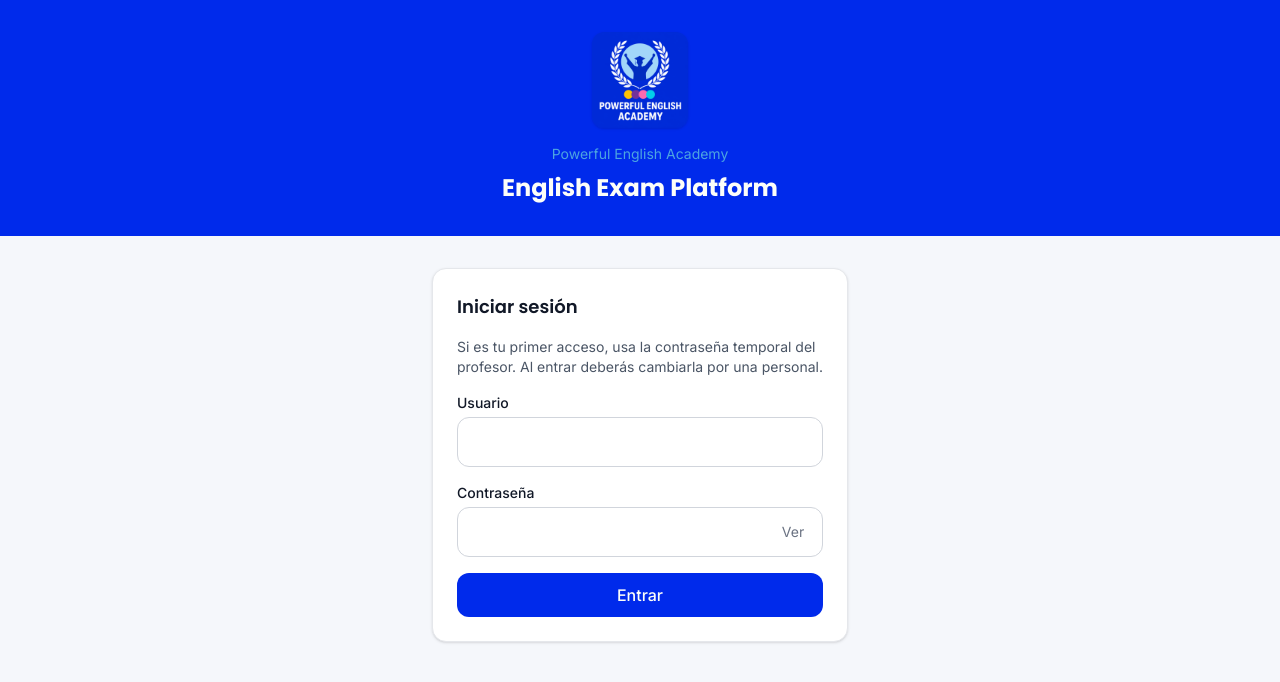
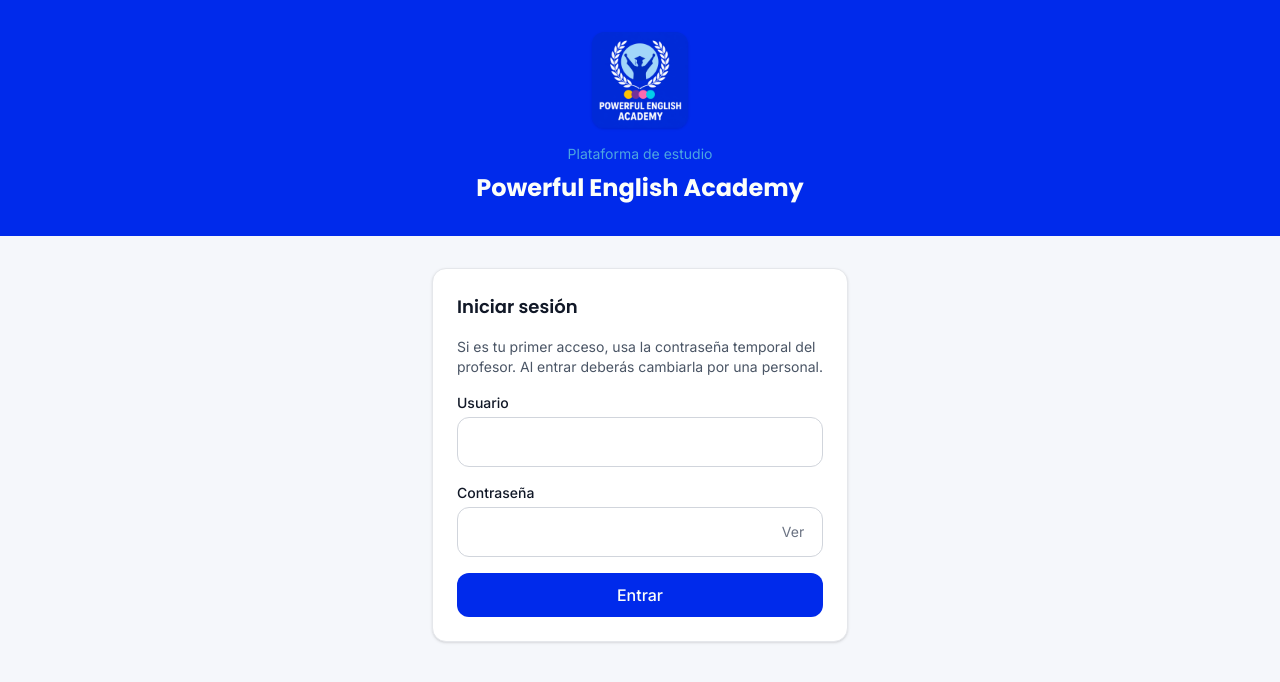
Before and after one commit to CLOG-U/simulador_ingles, a React (Vite) app in the folder frontend/: page /login in a window 1280 px wide. Shown: the top 682 px of the page. Built offline with nearby package versions, Linux system fonts and the light colour scheme; no server answers.

Commit message:
Mostrar solo plataforma de estudio y nombre de la academia en el header.

```diff
--- a/frontend/src/components/AppShell.tsx
+++ b/frontend/src/components/AppShell.tsx
@@ -11,7 +11,7 @@
   wide?: boolean;
 }
 
-export function AppShell({ title, children, nav = [], wide = false }: AppShellProps) {
+export function AppShell({ title: _title, children, nav = [], wide = false }: AppShellProps) {
   const { user, logout } = useAuth();
   const shellWidth = wide ? "max-w-7xl" : "max-w-5xl";
 
@@ -22,8 +22,8 @@
           <div className="flex min-w-0 items-center gap-3">
             <AcademyLogo sizeClassName="h-11 w-11 sm:h-12 sm:w-12" />
             <div className="min-w-0">
-              <p className="text-xs text-brand-sky">Powerful English Academy</p>
-              <h1 className="truncate text-lg font-bold">{title}</h1>
+              <p className="text-xs text-brand-sky">Plataforma de estudio</p>
+              <h1 className="truncate text-lg font-bold">Powerful English Academy</h1>
             </div>
           </div>
           <div className="flex items-center gap-3 text-sm">
--- a/frontend/src/features/auth/LoginPage.tsx
+++ b/frontend/src/features/auth/LoginPage.tsx
@@ -55,8 +55,8 @@
       <header className="bg-brand-primary px-4 py-8 text-brand-white">
         <div className="mx-auto flex max-w-md flex-col items-center text-center">
           <AcademyLogo sizeClassName="h-24 w-24 rounded-2xl shadow-sm" />
-          <p className="mt-4 text-sm text-brand-sky">Powerful English Academy</p>
-          <h1 className="mt-2 text-2xl font-bold">English Exam Platform</h1>
+          <p className="mt-4 text-sm text-brand-sky">Plataforma de estudio</p>
+          <h1 className="mt-2 text-2xl font-bold">Powerful English Academy</h1>
         </div>
       </header>
       <main className="mx-auto max-w-md px-4 py-8">
```
